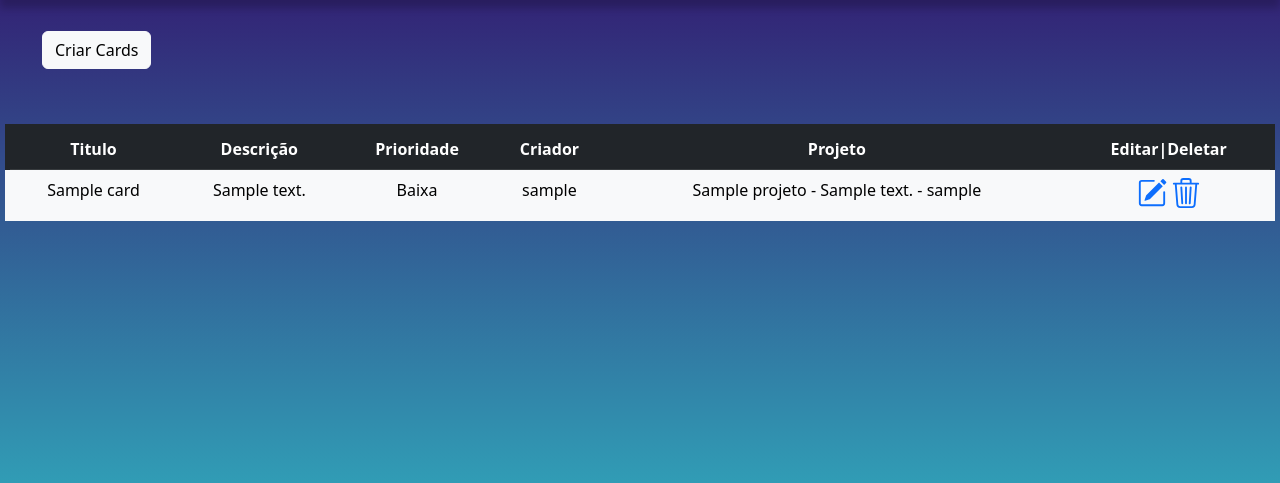
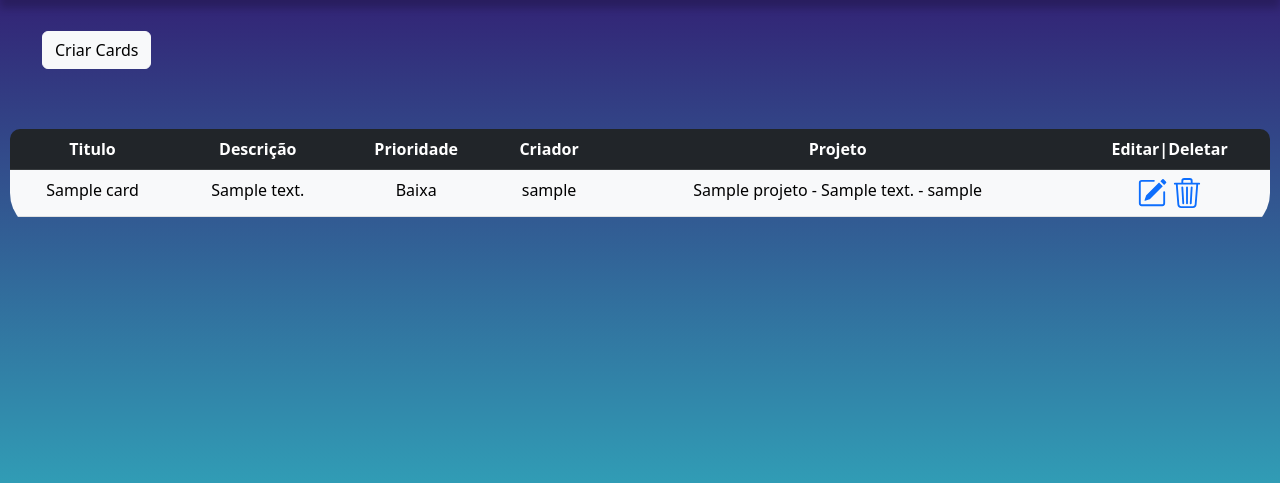
Before and after one commit to Paulo110998/yours_projects, a Django app: page /cards in a window 1280 px wide. Shown: the part 113-596 px from the top of the page. Run offline with Django 4.2, Linux system fonts and the light colour scheme; a user stored in the database is signed in; tables that the repository leaves empty hold one stand-in row (values such as "Sample post"); grey boxes marked "Sample" are stand-in pictures; parts of the project's set-up code (start-up, migrations or seed data) failed here and were passed over; some libraries are stand-ins or nearby versions.

Commit message:
13/03 - 16:0hrs

```diff
--- a/projectos/templates/cards.html
+++ b/projectos/templates/cards.html
@@ -66,9 +66,10 @@ h5, h6, p{
 		max-width: 70%;
 	}
 }
-.table{
+.table-responsive{
   border: 10px solid transparent;
-  border-radius: 15px 15px 15px 15px;
+  border-radius: 20px 20px 50px 50px;
+
 }
     </style>
     </head>
@@ -106,6 +107,7 @@ h5, h6, p{
     <br>
     <br>
 
+<div style="text-align: center" class="table-responsive" >
 <table class="table table-hover table-light">
   <thead class="thead-dark">
     <tr style="text-align:center;" class="table-dark">
@@ -138,6 +140,7 @@ h5, h6, p{
 
   </tbody>
 </table>
+</div>
 
 
 
```
